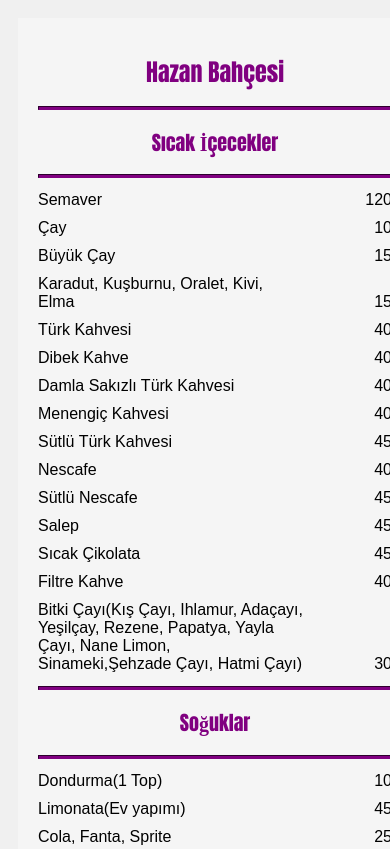
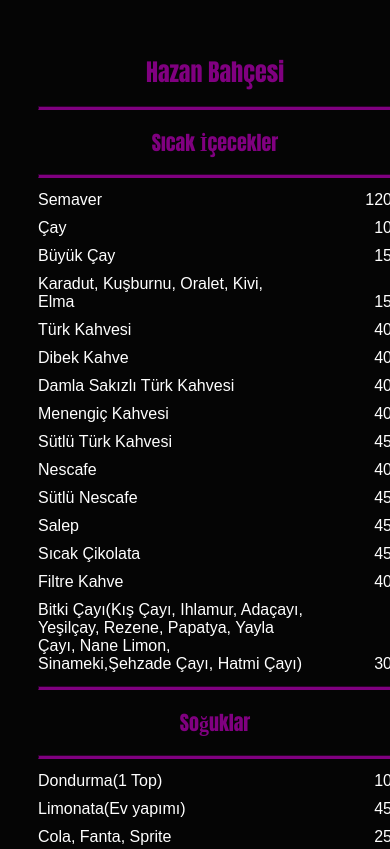
Before and after one commit to Rdonek/Hazan-Bah-esi, a plain HTML site: page index.htm in a window 390 px wide. Shown: the top 849 px of the page. Drawn offline with Linux system fonts and the light colour scheme.

Commit message:
styles.css

```diff
--- a/styles.css
+++ b/styles.css
@@ -74,13 +74,16 @@ h2 {
   body {
     background-image: none;
     /* Arka plan resmini kaldırın */
-    background-color: #f0f0f0;
+    background-color: #050505;
     padding: 10px;
   }
 
   .menu {
+
+    background-color: #050505;
     width: 100%;
     margin: 0;
+    color: white;
   }
 
   h1 {
```
